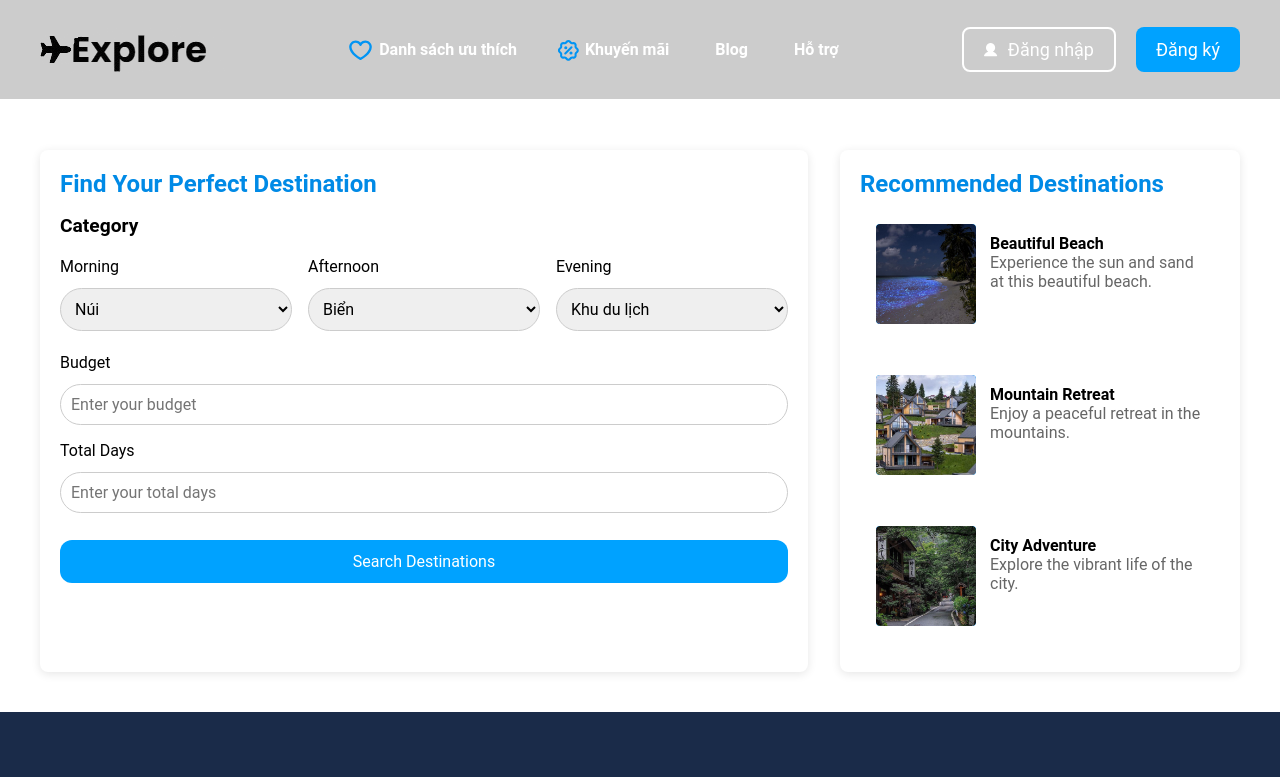
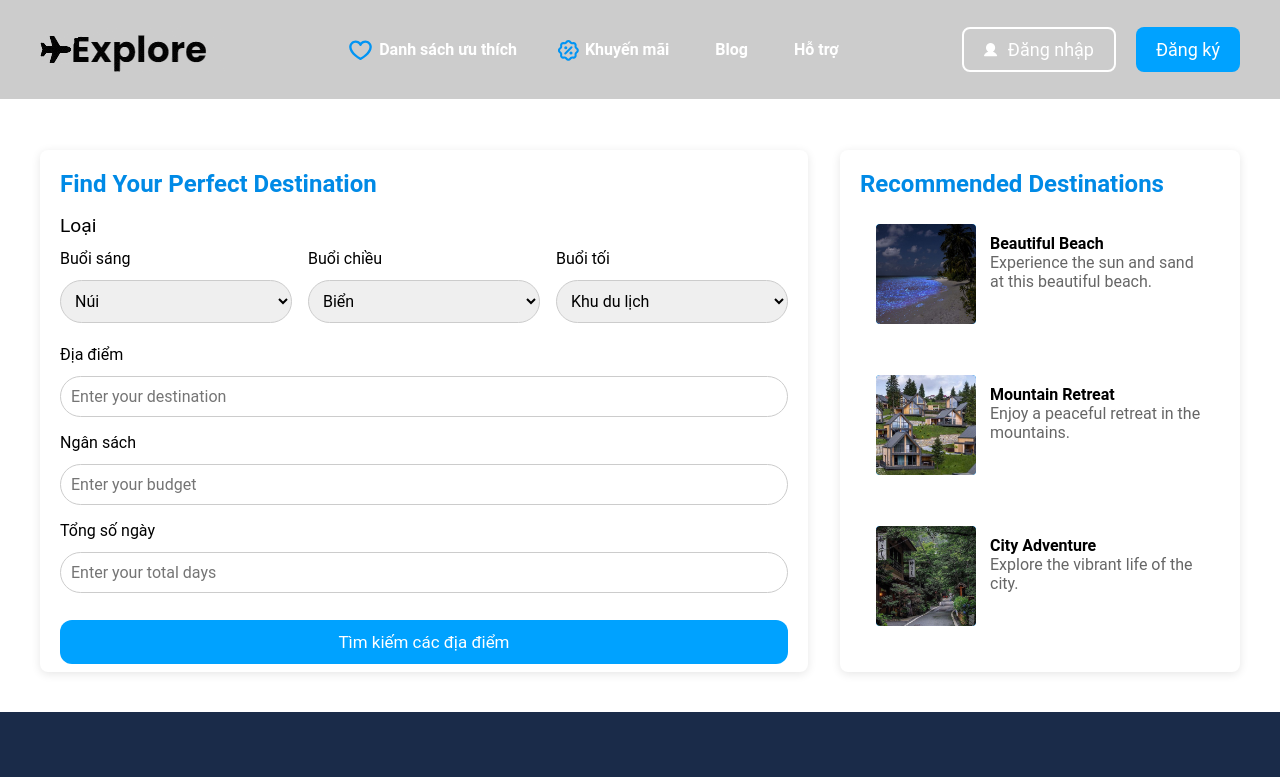
Before and after one commit to NogcTruong/FE_Discover, a React (Vite) app: page /findDestination in a window 1280 px wide. Shown: the top 777 px of the page. Built offline with nearby package versions, Linux system fonts and the light colour scheme.

Commit message:
Update detailDestination, findDestination, listDestination

```diff
--- a/src/components/Destination/detailDestination/detailDestination.css
+++ b/src/components/Destination/detailDestination/detailDestination.css
@@ -165,3 +165,7 @@
   font-weight: 500;
   justify-content: center;
 }
+
+.btn-detail-destination:hover {
+  background-color: #008ae6;
+}
--- a/src/components/Destination/findDestination/findDestination.css
+++ b/src/components/Destination/findDestination/findDestination.css
@@ -42,15 +42,6 @@
   padding: 0.5rem;
   border: 1px solid #ccc;
   border-radius: 4px;
-}
-
-button {
-  background-color: #00a2ff;
-  color: #fff;
-  padding: 1rem 2rem;
-  border: none;
-  border-radius: 4px;
-  cursor: pointer;
 }
 
 .recommendations {
@@ -159,10 +150,15 @@ button {
   gap: 12px;
 }
 
+.input-info-address {
+  border: 1px solid #ccc;
+  padding: 10px;
+  border-radius: 30px;
+}
+
 .time-selection span {
-  margin: 16px 0 20px 0;
+  margin: 16px 0 12px 0;
   font-size: 1.2rem;
-  font-weight: 600;
 }
 
 label {
@@ -177,11 +173,11 @@ select {
 }
 
 .search-button {
+  font-size: 1.06rem;
   margin-top: 12px;
   background-color: #00a2ff;
   color: white;
   padding: 12px 20px;
-  border: none;
   border-radius: 12px;
   cursor: pointer;
   width: 100%;
--- a/src/components/Destination/findDestination/findDestination.jsx
+++ b/src/components/Destination/findDestination/findDestination.jsx
@@ -47,22 +47,22 @@ const FindDestination = () => {
           <section className="destination-search">
             <h2>Find Your Perfect Destination</h2>
             <div className="time-selection">
-              <span>Category</span>
+              <span>Loại</span>
               <div className="time-selection-category">
                 <div className="time-selection-item">
-                  <label>Morning</label>
+                  <label>Buổi sáng</label>
                   <select value={morning} onChange={handleMorningChange}>
                     <option>Núi</option>
                   </select>
                 </div>
                 <div className="time-selection-item">
-                  <label>Afternoon</label>
+                  <label>Buổi chiều</label>
                   <select value={afternoon} onChange={handleAfternoonChange}>
                     <option>Biển</option>
                   </select>
                 </div>
                 <div className="time-selection-item">
-                  <label>Evening</label>
+                  <label>Buổi tối</label>
                   <select value={evening} onChange={handleEveningChange}>
                     <option>Khu du lịch</option>
                   </select>
@@ -71,7 +71,17 @@ const FindDestination = () => {
             </div>
             <div className="budget-days">
               <div className="input-info">
-                <label>Budget</label>
+                <label>Địa điểm</label>
+                <input
+                  type="text"
+                  placeholder="Enter your destination"
+                  value={budget}
+                  onChange={handleBudgetChange}
+                  className="input-info-address"
+                />
+              </div>
+              <div className="input-info">
+                <label>Ngân sách</label>
                 <input
                   type="number"
                   placeholder="Enter your budget"
@@ -80,7 +90,7 @@ const FindDestination = () => {
                 />
               </div>
               <div className="input-info">
-                <label>Total Days</label>
+                <label>Tổng số ngày</label>
                 <input
                   type="number"
                   placeholder="Enter your total days"
@@ -90,7 +100,7 @@ const FindDestination = () => {
               </div>
             </div>
             <button className="search-button" type="submit">
-              Search Destinations
+              Tìm kiếm các địa điểm
             </button>
           </section>
         </form>
--- a/src/components/Destination/listDestination/listDestination.css
+++ b/src/components/Destination/listDestination/listDestination.css
@@ -70,17 +70,20 @@
   background-color: #00a2ff;
   color: white;
   padding: 10px 20px;
-  border: none;
   border-radius: 5px;
   cursor: pointer;
 }
 
 .btn-plan-list {
+  background-color: transparent;
+  color: #008ae6;
+  border: 2px solid #008ae6;
   margin-top: 10px;
   display: block !important;
   width: 100%;
 }
 
-.btn:hover {
+.btn-plan-list:hover {
   background-color: #008ae6;
+  color: white;
 }
--- a/src/components/Destination/listDestination/listDestination.jsx
+++ b/src/components/Destination/listDestination/listDestination.jsx
@@ -25,7 +25,7 @@ const ListDestination = () => {
               />
             </figure>
             <div className="card-body">
-              <h2 className="card-title">Explore Our Travel Plans</h2>
+              <h2 className="card-title">Khách sạn</h2>
               <div className="card-body-item">
                 <span>Loại: </span>
                 <span>Du lịch</span>
@@ -65,7 +65,7 @@ const ListDestination = () => {
                 <span>Giá: </span>
                 <span>1,000,000 VNĐ</span>
               </div>
-              <button className="btn btn-plan-list">Learn More</button>
+              <button className="btn btn-plan-list">Tìm hiểu thêm</button>
             </div>
           </div>
           <div className="card-item">
@@ -86,7 +86,7 @@ const ListDestination = () => {
                 <span>Giá: </span>
                 <span>1,000,000 VNĐ</span>
               </div>
-              <button className="btn btn-plan-list">Learn More</button>
+              <button className="btn btn-plan-list">Tìm hiểu thêm</button>
             </div>
           </div>
           <div className="card-item">
@@ -111,7 +111,7 @@ const ListDestination = () => {
                 <span>Giá: </span>
                 <span>1,000,000 VNĐ</span>
               </div>
-              <button className="btn btn-plan-list">Learn More</button>
+              <button className="btn btn-plan-list">Tìm hiểu thêm</button>
             </div>
           </div>
         </div>
--- a/src/components/HeaderComponent/HeaderComponent.css
+++ b/src/components/HeaderComponent/HeaderComponent.css
@@ -146,7 +146,6 @@
 /* Button Styling */
 .btn {
   padding: 10px 20px;
-  border: none;
   border-radius: 8px;
   font-size: 18px;
   cursor: pointer;
--- a/src/pages/HomePage/home.css
+++ b/src/pages/HomePage/home.css
@@ -10,7 +10,6 @@
 /* Button Styling */
 .btn {
   padding: 10px 20px;
-  border: none;
   border-radius: 8px;
   font-size: 18px;
   cursor: pointer;
```
